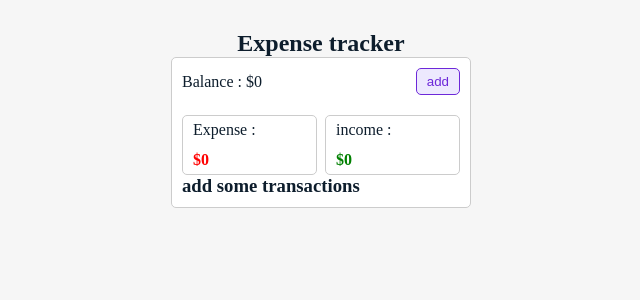
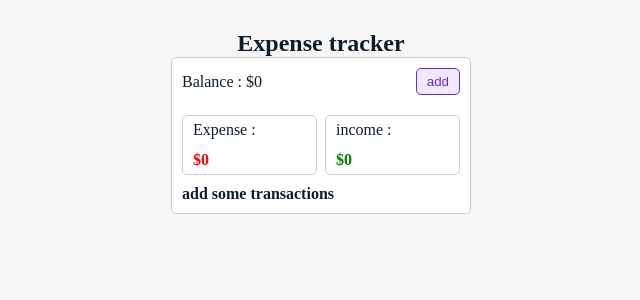
Before and after one commit to sevankeshish/expense-tracker, a React (Create React App) app: page / in a window 1280 px wide. Shown: the top 300 px of the page, without its empty margins (319-959 px from the left). Built offline with nearby package versions, Linux system fonts and the light colour scheme.

Commit message:
css issue fix

```diff
--- a/src/components/TransactionComponent.jsx
+++ b/src/components/TransactionComponent.jsx
@@ -24,7 +24,7 @@ const TransActionComponent = ({transactionsProps}) => {
         filterTransactions(searchItem)
     },[transactionsProps])
 
-    if(!transactionsProps.length) return <h3>add some transactions</h3>
+    if(!transactionsProps.length) return <h4 style={{paddingTop:10}}>add some transactions</h4>
 
     return (
         <section>
```
